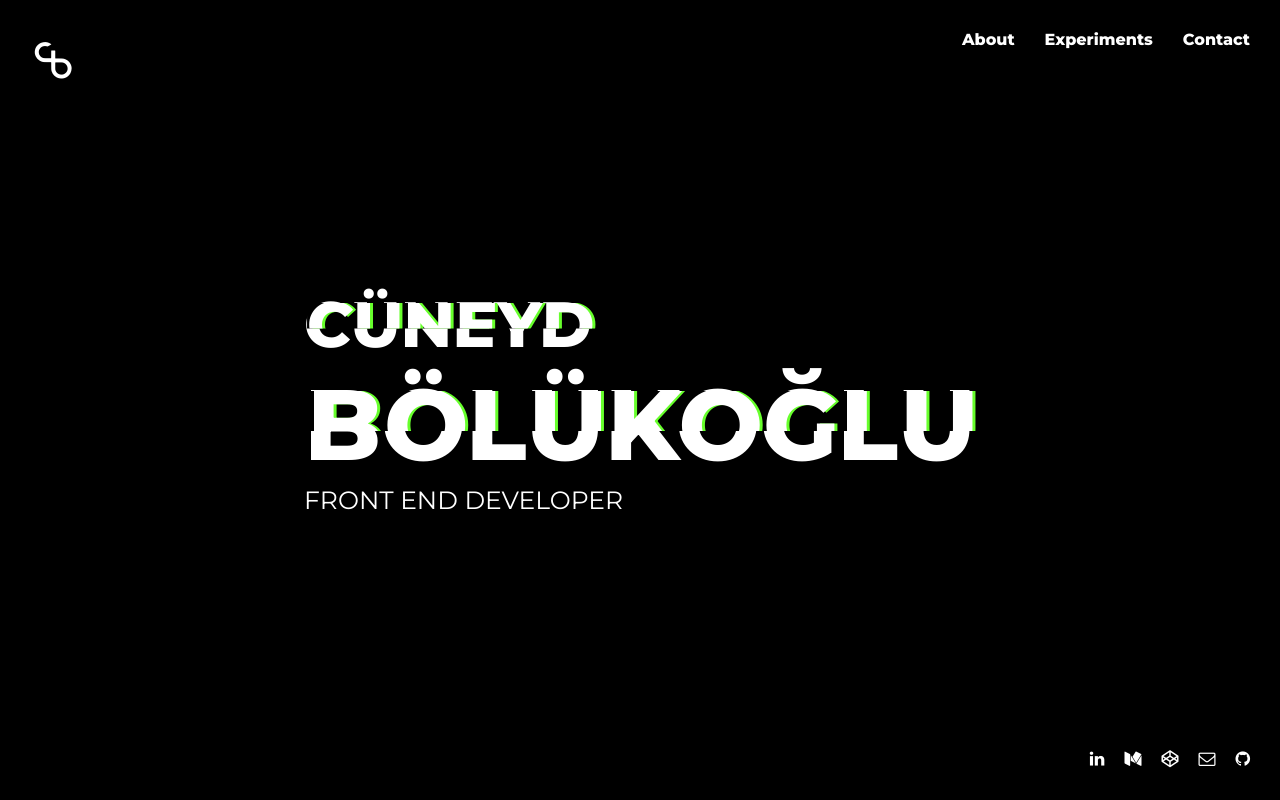
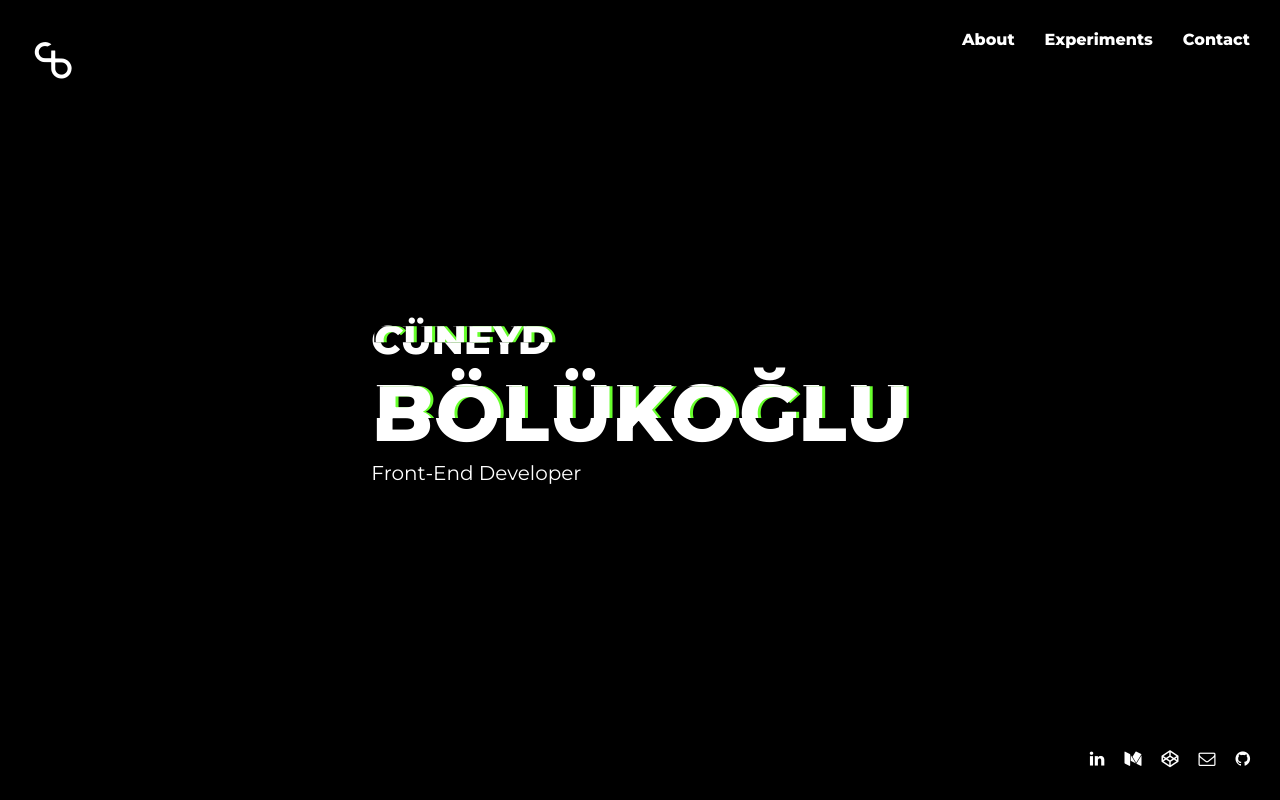
Before and after one commit to cuneydbolukoglu/portfolio, a React (Create React App) app: page / in a window 1280 px wide. Built offline with nearby package versions, Linux system fonts and the light colour scheme.

Commit message:
glitch effect editing on homepage

```diff
--- a/src/pages/Home.jsx
+++ b/src/pages/Home.jsx
@@ -4,7 +4,7 @@ const Home = props => {
             <article>
                 <h1 className="glitch" data-text="CÜNEYD">CÜNEYD</h1>
                 <h1 className="glitch text" data-text="BÖLÜKOĞLU">BÖLÜKOĞLU</h1>
-                <h1>FRONT END DEVELOPER</h1>
+                <h1>Front-End Developer</h1>
             </article>
         </section>
     )
--- a/src/style/glicth-effect.scss
+++ b/src/style/glicth-effect.scss
@@ -1,7 +1,7 @@
 .glitch {
     position: relative;
     margin-top: auto;
-    font-size: 4rem;
+    font-size: 40px;
     font-weight: 700;
     color: #fff;
     text-transform: uppercase;
--- a/src/style/main.scss
+++ b/src/style/main.scss
@@ -13,7 +13,7 @@ body {
 }
 
 h1 {
-    font-size: 25px;
+    font-size: 20px;
     font-weight: normal;
 }
 
@@ -24,7 +24,7 @@ h2 {
 }
 
 .text{
-    font-size: 100px !important;
+    font-size: 80px !important;
 }
 
 a{
```
Also changed, not shown: 1 other file (tests, documents, lock files or other folders).
